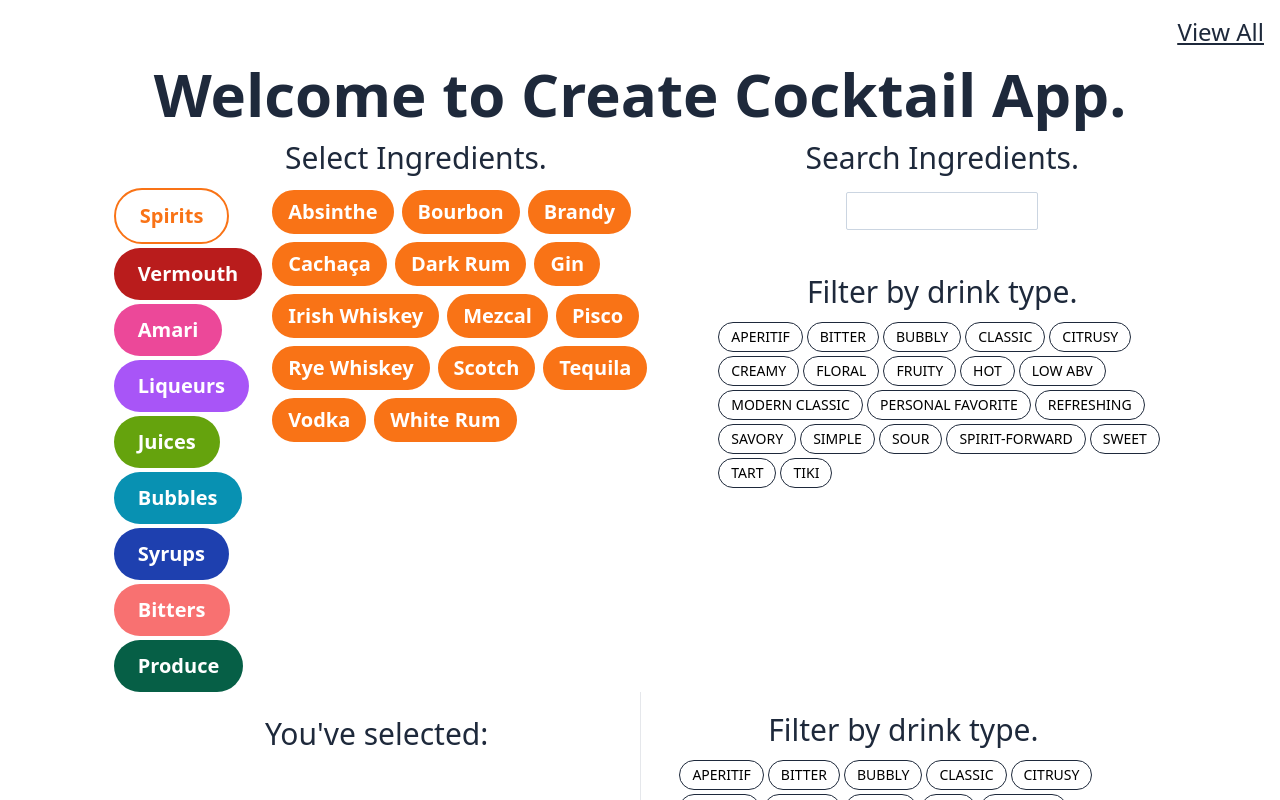
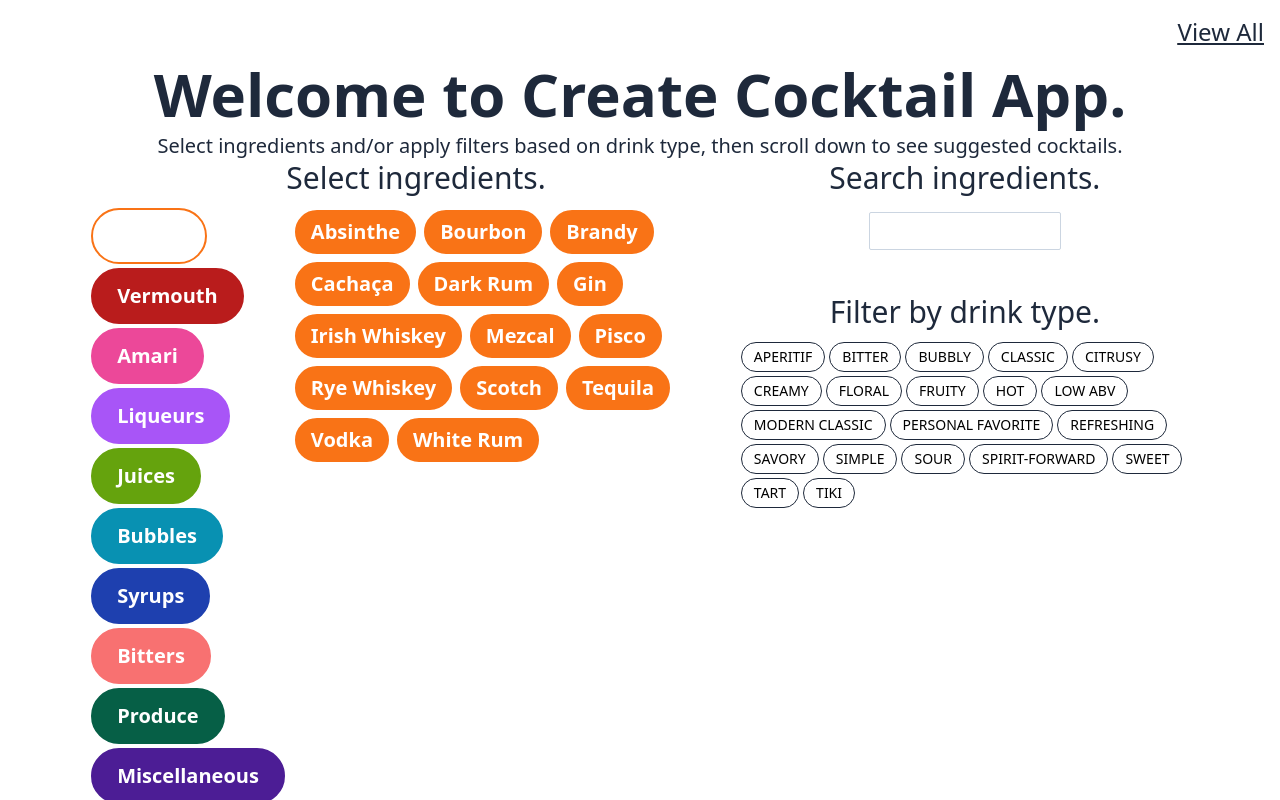
Before and after one commit to RickyReyes/cocktails, a React (Create React App) app: page / in a window 1280 px wide. Shown: the top 800 px of the page. Built offline with nearby package versions, Linux system fonts and the light colour scheme.

Commit message:
New York Sour added, Champagne Cocktail photo.

```diff
--- a/src/App.js
+++ b/src/App.js
@@ -18,8 +18,6 @@ export default function App() {
 	const [possibleCocktails, setPossibleCocktails] = useState([]);
 	const [selectedTags, setSelectedTags] = useState([]);
 
-	const [submit, setSubmit] = useState(false);
-
 	function handleSelectItem(itemName) {
 		/* remove if already selected */
 		for (let i = 0; i < selectedItems.length; i++) {
@@ -36,7 +34,6 @@ export default function App() {
 	}
 
 	function handleSelectTag(tag) {
-		console.log(tag);
 		if (selectedTags.includes(tag)) {
 			setSelectedTags((prevTags) =>
 				prevTags.filter((prevTag) => {
@@ -46,10 +43,95 @@ export default function App() {
 		} else setSelectedTags((prevTags) => [...prevTags, tag]);
 	}
 
-	/* render cocktails based on selectedItems */
+	/* Takes an array of Cocktails and sorts them in descending order based on highest ratio of  selected ingredients to non-selected ingredients */
+	function sortingFunction(arr) {
+		return arr.sort((a, b) => {
+			let [numOfIngredientsA, numOfIngredientsB] = [
+				a.ingredients.length,
+				b.ingredients.length,
+			];
+			let numOfAvailableA = 0;
+			let numOfAvailableB = 0;
+			selectedItems.forEach((item) => {
+				if (
+					a.ingredients.includes(item) ||
+					a.ingredients.some((itemArr) => itemArr.includes(item))
+				) {
+					numOfAvailableA += 1;
+				}
+			});
+			selectedItems.forEach((item) => {
+				if (
+					b.ingredients.includes(item) ||
+					b.ingredients.some((itemArr) => itemArr.includes(item))
+				) {
+					numOfAvailableB += 1;
+				}
+			});
+			let ratioA = numOfAvailableA / numOfIngredientsA;
+			let ratioB = numOfAvailableB / numOfIngredientsB;
+			if (ratioA < ratioB) {
+				return 1;
+			}
+			if (ratioB < ratioA) {
+				return -1;
+			}
+			return 0;
+		});
+	}
+
 	useEffect(() => {
+		if (selectedItems.length === 0 && selectedTags.length > 0) {
 			setPossibleCocktails(
+				sortingFunction(
+					cocktails.filter((cocktail) => {
+						if (
+							selectedTags.some((tag) =>
+								cocktail.tags.includes(tag)
+							)
+						) {
+							return cocktail;
+						}
+					})
+				)
+			);
+		}
+
+		if (selectedItems.length > 0 && selectedTags.length === 0) {
+			setPossibleCocktails(
+				sortingFunction(
+					cocktails.filter((cocktail) => {
+						if (
+							selectedItems.some(
+								(item) =>
+									cocktail.ingredients.includes(item) ||
+									cocktail.ingredients.some(
+										(ingredientArr) =>
+											Array.isArray(ingredientArr) &&
+											ingredientArr.includes(item)
+									)
+							)
+						) {
+							return cocktail;
+						}
+					})
+				)
+			);
+		}
+
+		if (selectedItems.length > 0 && selectedTags.length > 0) {
+			setPossibleCocktails(
+				sortingFunction(
 					cocktails
+						.filter((cocktail) => {
+							if (
+								selectedTags.some((tag) =>
+									cocktail.tags.includes(tag)
+								)
+							) {
+								return cocktail;
+							}
+						})
 						.filter((cocktail) => {
 							if (
 								selectedItems.some(
@@ -65,89 +147,22 @@ export default function App() {
 								return cocktail;
 							}
 						})
-				// sort possible cocktails based on ratio of available ingredients to total ingredients
-				.sort((a, b) => {
-					let [numOfIngredientsA, numOfIngredientsB] = [
-						a.ingredients.length,
-						b.ingredients.length,
-					];
-					let numOfAvailableA = 0;
-					let numOfAvailableB = 0;
-					selectedItems.forEach((item) => {
-						if (
-							a.ingredients.includes(item) ||
-							a.ingredients.some((itemArr) =>
-								itemArr.includes(item)
 				)
-						) {
-							numOfAvailableA += 1;
+			);
 		}
-					});
-					selectedItems.forEach((item) => {
-						if (
-							b.ingredients.includes(item) ||
-							b.ingredients.some((itemArr) =>
-								itemArr.includes(item)
-							)
-						) {
-							numOfAvailableB += 1;
-						}
-					});
-					let ratioA = numOfAvailableA / numOfIngredientsA;
-					let ratioB = numOfAvailableB / numOfIngredientsB;
-					if (ratioA < ratioB) {
-						return 1;
-					}
-					if (ratioB < ratioA) {
-						return -1;
-					}
-					return 0;
-				})
-		);
-	}, [selectedItems]);
-
-	/* filter cocktails based on selectedTags */
-	useEffect(() => {
-		console.log(selectedItems.length);
-		console.log(possibleCocktails);
-		setPossibleCocktails((prevCocktails) =>
-			selectedItems.length === 0
-				? cocktails.filter((cocktail) => {
-						if (
-							selectedTags.some((tag) =>
-								cocktail.tags.includes(tag)
-							)
-						) {
-							return cocktail;
-						}
-				  })
-				: prevCocktails.filter((cocktail) => {
-						if (
-							selectedTags.some((tag) =>
-								cocktail.tags.includes(tag)
-							)
-						) {
-							return cocktail;
-						}
-				  })
-		);
-	}, [selectedTags]);
+	}, [selectedItems, selectedTags]);
 
 	const categoryElements = categories.map((category, idx) => {
 		return (
 			<li onClick={() => setCurrentCategory(category)} key={idx}>
 				<button
-					className={
-						"Cursor-pointer rounded-full py-2 px-4 lg:py-3 lg:px-6 lg:text-xl font-bold mb-1 hover:underline " +
-						category.tailwindBG +
-						(category.name === currentCategory.name
-							? " bg-white border-2 " +
-							  category.tailwindBorder +
-							  " " +
-							  category.tailwindTextColor +
-							  ""
-							: " text-white")
-					}
+					className={`cursor-pointer rounded-full py-2 px-4 lg:py-3 lg:px-6 lg:text-xl font-bold mb-1 hover:underline text-white  border-2 ${
+						category.tailwindBG
+					} ${category.tailwindBorder} ${
+						currentCategory.name === category.name
+							? "bg-transparent " + category.tailwindTextColor
+							: ""
+					}`}
 				>
 					{category.name}
 				</button>
@@ -273,8 +288,6 @@ export default function App() {
 								handleSelectItem={handleSelectItem}
 								handleSelectTag={handleSelectTag}
 								possibleCocktails={possibleCocktails}
-								submit={submit}
-								setSubmit={setSubmit}
 							/>
 						}
 					></Route>
--- a/src/components/Cocktail.jsx
+++ b/src/components/Cocktail.jsx
@@ -11,8 +11,6 @@ export default function Cocktail({
 	selectedTags,
 	handleSelectTag,
 }) {
-	/* default styling means we are on the <All /> page */
-
 	if (onAllPage) {
 		return (
 			<li
--- a/src/components/SearchComponent.jsx
+++ b/src/components/SearchComponent.jsx
@@ -10,7 +10,7 @@ const SearchComponent = ({
 	return (
 		<div className="flex flex-col align-left md:align-center">
 			<h2 className="text-slate-800 text-3xl pb-4 font-medium">
-				Search Ingredients.
+				Search ingredients.
 			</h2>
 			<input
 				type="text"
--- a/src/data.js
+++ b/src/data.js
@@ -48,7 +48,7 @@ export const cocktails = [
 		tags: ["Bitter", "Spirit-Forward"],
 		photoString: "bg-boulevardier",
 		facts: [
-			"The Boulevardier is simply a variation on the classic Negroni that is adored for its deft Balance of  Bitters, boozy and sweet.",
+			"The Boulevardier is simply a variation on the classic Negroni that is adored for its deft Balance of Bitters, boozy and sweet.",
 			"While the gin-based Negroni is crisp and bracing, the whiskey-based Boulevardier is rich and warming.",
 		],
 	},
@@ -78,12 +78,12 @@ export const cocktails = [
 		ingredients: [
 			"Champagne",
 			"Sugar Cube",
-			"Angostura  Bitters",
+			"Angostura Bitters",
 			"Lemon twist",
 		],
 		amounts: ["5 oz", "1", "4 dashes"],
 		tags: ["Bubbly", "Classic"],
-		photoString: "bg-coming-soon",
+		photoString: "bg-champagne-cocktail",
 		facts: [
 			"This simple classic originally appeared in 'The Bartender’s Guide,' an 1862 tome by Jerry Thomas.",
 		],
@@ -92,7 +92,7 @@ export const cocktails = [
 		name: "Coffee Negroni",
 		ingredients: ["Gin", "Sweet Vermouth", "Campari", "Coffee Liqueur"],
 		amounts: ["1 oz", "0.75 oz", "0.75 oz", "0.5 oz"],
-		tags: ["Bubbly", "Classic"],
+		tags: ["Bitter", "Classic", "Coffee"],
 		photoString: "bg-coming-soon",
 	},
 	{
@@ -195,7 +195,7 @@ export const cocktails = [
 			"Lemon Juice",
 			"Simple Syrup",
 			"Egg White",
-			"Club  Soda",
+			"Club Soda",
 		],
 		amounts: ["2 oz", "0.75 oz", "1 oz", "1", "Top with"],
 		tags: ["Classic", "Bubbly"],
@@ -314,7 +314,7 @@ export const cocktails = [
 			"Gin",
 			"Sweet Vermouth",
 			"Maraschino Liqueur",
-			"Angostura  Bitters",
+			"Angostura Bitters",
 		],
 		amounts: ["1.5 oz", "1.5 oz", "0.25 oz", "2 dashes"],
 		tags: ["Classic", "Spirit-Forward"],
@@ -325,7 +325,7 @@ export const cocktails = [
 		ingredients: [
 			["Gin", "Vodka"],
 			"Dry Vermouth",
-			"Orange  Bitters",
+			"Orange Bitters",
 			["Lemon twist", "Olive"],
 		],
 		amounts: ["3 oz", "0 oz", "0 dashes", ""],
@@ -372,7 +372,7 @@ export const cocktails = [
 	},
 	{
 		name: "Moscow Mule",
-		ingredients: ["Vodka", "Lime Juice", "Ginger Beer"],
+		ingredients: ["Vodka", "Ginger Beer", "Lime Juice"],
 		amounts: ["2 oz", "0.75 oz", "Top with"],
 		tags: ["Bubbly", "Refreshing"],
 		photoString: "bg-moscow-mule",
@@ -405,8 +405,25 @@ export const cocktails = [
 		],
 	},
 	{
+		name: "New York Sour",
+		ingredients: [
+			["Bourbon", "Rye Whiskey"],
+			"Lemon Juice",
+			"Simple Syrup",
+			"Egg White",
+			"Red Wine",
+		],
+		amounts: ["2 oz", "0.75 oz", "1 oz", "0.75 oz", "0.5 oz"],
+		tags: ["Classic", "Sour"],
+		photoString: "bg-coming-soon",
+		facts: [
+			"Reports trace the New York Sour back to the 1870s or 1880s, although it operated under other names during this time, including the Continental Sour.",
+			"It’s possible that the New York Sour was created in Chicago, but in time, the New York label grabbed on and never let go.",
+		],
+	},
+	{
 		name: "Oaxaca Old Fashioned",
-		ingredients: ["Mezcal", "Sugar Cube", "Mole  Bitters"],
+		ingredients: ["Mezcal", "Sugar Cube", "Mole Bitters"],
 		amounts: ["1 oz", "1", "3-4 dashes of"],
 		photoString: "bg-oaxaca-old-fashioned",
 		tags: ["Spirit-Forward", "Simple"],
@@ -416,20 +433,20 @@ export const cocktails = [
 		ingredients: [
 			["Bourbon", "Rye Whiskey"],
 			"Sugar Cube",
-			"Angostura  Bitters",
+			"Angostura Bitters",
 			"Orange twist",
 		],
 		amounts: ["2 oz", "1", "3 dashes", "Orange twist"],
 		tags: ["Simple", "Spirit-Forward", "Classic"],
 		photoString: "bg-old-fashioned",
 		facts: [
-			`The first documented definition of the word "Cocktail" was in response to a reader's letter asking to define the word in the 6 May 1806, issue of The Balance and Columbian Repository in Hudson, New York. In the 13 May 1806, issue, the paper's editor wrote that it was a potent concoction of spirits,  Bitters, water, and sugar; it was also referred to at the time as a  Bittersed sling and is essentially the recipe for an old fashioned.`,
+			`The first documented definition of the word "Cocktail" was in response to a reader's letter asking to define the word in the 6 May 1806, issue of The Balance and Columbian Repository in Hudson, New York. In the 13 May 1806, issue, the paper's editor wrote that it was a potent concoction of spirits, Bitters, water, and sugar; it was also referred to at the time as a Bittersed sling and is essentially the recipe for an old fashioned.`,
 		],
 	},
 
 	{
 		name: "Paloma",
-		ingredients: ["Tequila", "Lime Juice", "Grapefruit  Soda"],
+		ingredients: ["Tequila", "Lime Juice", "Grapefruit Soda"],
 		amounts: ["2 oz", "0.75 oz", "Top with"],
 		photoString: "bg-paloma",
 		tags: ["Simple", "Refreshing", "Citrusy"],
@@ -469,7 +486,7 @@ export const cocktails = [
 		ingredients: [
 			"Rye Whiskey",
 			"Sugar Cube",
-			"Peychaud's  Bitters",
+			"Peychaud's Bitters",
 			"Absinthe",
 			"Lemon twist",
 		],
@@ -493,7 +510,7 @@ export const cocktails = [
 	},
 	{
 		name: "Tom Collins",
-		ingredients: ["Gin", "Lemon Juice", "Simple Syrup", "Club  Soda"],
+		ingredients: ["Gin", "Lemon Juice", "Simple Syrup", "Club Soda"],
 		amounts: ["2 oz", "0.75 oz", "1 oz", "Top with"],
 		photoString: "bg-coming-soon",
 		tags: ["Bubbly", "Refreshing", "Classic"],
@@ -680,6 +697,15 @@ export const categories = [
 		hoverTextColor: "hover:text-emerald-800",
 		tailwindTextColor: "text-emerald-800",
 	},
+	{
+		name: "Miscellaneous",
+		items: ["Red Wine"],
+		tailwindBG: "bg-violet-900",
+		tailwindBorder: "border-violet-900",
+		hoverBorder: "hover:border-violet-900",
+		hoverTextColor: "hover:text-violet-900",
+		tailwindTextColor: "text-violet-900",
+	},
 ];
 
 export const allTags = [
@@ -693,7 +719,7 @@ export const allTags = [
 	"Fruity",
 	"Hot",
 	"Low ABV",
-	"Modern classic",
+	"Modern Classic",
 	"Personal Favorite",
 	"Refreshing",
 	"Savory",
--- a/src/routes/Main.jsx
+++ b/src/routes/Main.jsx
@@ -16,11 +16,8 @@ const Main = ({
 	handleSelectItem,
 	handleSelectTag,
 	possibleCocktails,
-	submit,
-	setSubmit,
 }) => {
 	const [searchItems, setSearchItems] = useState([]);
-
 	const [mainView, setMainView] = useState("gallery");
 
 	function handleSearchInput(e) {
@@ -43,14 +40,18 @@ const Main = ({
 
 	return (
 		<>
-			<h1 className="text-4xl md:text-5xl lg:text-6xl inline mx-auto pb-2 md:pb-4 font-bold text-slate-800">
+			<h1 className="text-4xl md:text-5xl lg:text-6xl pb-2 font-bold text-slate-800">
 				Welcome to <br className="md:hidden" />
 				Create Cocktail App.
 			</h1>
+			<h2 className="text-slate-800 md:text-xl">
+				Select ingredients and/or apply filters based on drink type,
+				then scroll down to see suggested cocktails.
+			</h2>
 			<div className="flex mx-auto flex-col md:flex-row">
 				<div>
 					<h2 className=" text-3xl pb-3 font-medium text-slate-800">
-						Select Ingredients.
+						Select ingredients.
 					</h2>
 					<div className="relative flex justify-center items-start mx-auto gap-2">
 						<ul className="flex flex-col items-start">
@@ -114,41 +115,21 @@ const Main = ({
 				</ul>
 			</div>
 			<div className="w-full">
-				<div className="flex flex-col lg:flex-row">
+				{selectedItems.length > 0 && (
 					<div className="flex-1 p-2">
-						<h2 className=" text-3xl py-3 text-slate-800 font-medium">
+						<h2 className="text-3xl py-3 text-slate-800 font-medium">
 							You've selected:
 						</h2>
 						<ul className="flex flex-wrap items-start gap-2 justify-start items-start h-min">
 							{selectedElements}
 						</ul>
 					</div>
-					<div className="flex-1 p-2 border-0 lg:border-l -mt-1">
-						<h2 className=" text-3xl py-3 text-slate-800 font-medium">
-							Filter by drink type.
-						</h2>
-						<ul className="flex flex-wrap gap-1 max-w-md mx-auto">
-							{allTags.map((tag) => (
-								<li
-									className={`rounded-full text-sm border border-slate-800 px-2 py-0 md:text-md md:px-3 md:py-1 hover:text-white hover:bg-slate-800 cursor-pointer uppercase ${
-										selectedTags.includes(tag)
-											? "bg-slate-800 text-white"
-											: ""
-									}`}
-									onClick={() => handleSelectTag(tag)}
-									key={tag}
-								>
-									{tag}
-								</li>
-							))}
-						</ul>
-					</div>
-				</div>
-				{(selectedItems.length < 0 || selectedTags.length > 0) && (
+				)}
+				{(selectedItems.length > 0 || selectedTags.length > 0) && (
 					<>
 						{" "}
-						<h2 className="text-slate-800 text-3xl pb-3 font-medium">
-							You can make:
+						<h2 className="text-slate-800 text-3xl pt-4 pb-2 font-medium">
+							Suggested cocktails:
 						</h2>
 						<ViewPill view={mainView} setView={setMainView} />
 						{mainView === "gallery" ? (
--- a/tailwind.config.js
+++ b/tailwind.config.js
@@ -13,6 +13,8 @@ module.exports = {
 				"aperol-spritz": "url('./cocktail-photos/aperol-spritz.jpg')",
 				boulevardier: "url('./cocktail-photos/boulevardier.jpg')",
 				carajillo: "url('./cocktail-photos/carajillo.jpg')",
+				"champagne-cocktail":
+					"url('./cocktail-photos/champagne-cocktail.jpg')",
 				"coming-soon": "url('./cocktail-photos/coming-soon.jpg')",
 				cosmopolitan: "url('./cocktail-photos/cosmopolitan.jpg')",
 				daiquiri: "url('./cocktail-photos/daiquiri.jpg')",
```
Also changed, not shown: 1 other file (tests, documents, lock files or other folders). Lines whose indentation alone changed are shown as unchanged.
